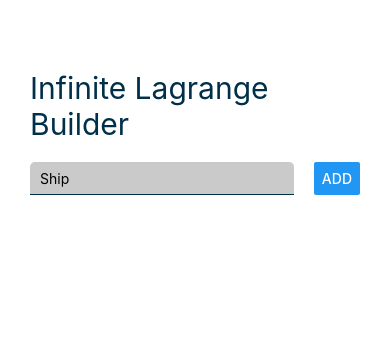
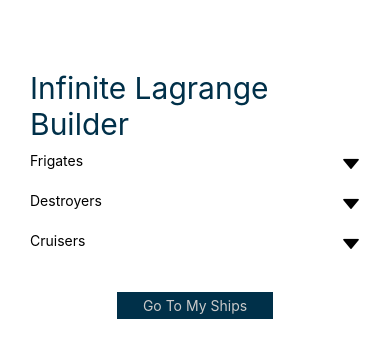
Before and after one commit to matiascorteze/infinite_lagrange_builder, a React Native app: screen / in a window 390 px wide. Shown: the top 358 px of the page. Built offline with nearby package versions, Linux system fonts and the light colour scheme.

Commit message:
Updated screens, added screen switching

```diff
--- a/App.js
+++ b/App.js
@@ -1,81 +1,91 @@
 import { useState } from 'react';
-import { StyleSheet, Text, TextInput, Button, View, FlatList, Modal } from 'react-native';
-import AddItem from './components/AddItem/AddItem';
-import Item from './components/Item/Item';
-import DeleteModal from './components/DeleteModal/DeleteModal';
+import { TouchableOpacity, View, Text } from 'react-native';
+import MainScreen from "./screens/MainScreen/MainScreen"
+import MyShipsScreen from './screens/MyShipsScreen/MyShipsScreen';
+import { StyleSheet } from "react-native";
 
 export default function App() {
-  const [textInput, setTextInput] = useState('')
-  const [itemList, setItemList] = useState([])
 
-  const [itemSelected, setItemSelected] = useState({})
-  const [modalVisible, setModalVisible] = useState(false)
+  const [currentPage, setCurrentPage] = useState(true)
+  const [pageName, setPageName] = useState("My Ships")
 
-  const handleChangeText = (text) => {
-    setTextInput(text)
-  }
+  const frigateList = [
+    {
+      value: "Ruby",
+      id: "01"
+    },
+    {
+      value: "Xeno Stinger",
+      id: "02"
+    },
+    {
+      value: "Mare Serenitatis",
+      id: "03"
+    },
+  ]
 
-  const handleOnPress = () => {
-    if (textInput == '' || textInput == ' ') {
-      setTextInput('')
+  const destroyerList = [
+    {
+      value: "Taurus",
+      id: "04"
+    },
+    {
+      value: "Eris I",
+      id: "05"
+    },
+    {
+      value: "Winger Hussar",
+      id: "06"
+    },
+  ]
+
+  const cruiserList = [
+    {
+      value: "Io",
+      id: "07"
+    },
+    {
+      value: "Chimera",
+      id: "08"
+    },
+    {
+      value: "Callisto",
+      id: "09"
+    },
+  ]
+
+  const handleSwitchScreen = () => {
+    if (currentPage == false) {
+      setCurrentPage(true)
+      setPageName("My Ships")
     } else {
-      setTextInput('')
-      setItemList([
-        ...itemList,
-        {
-          value: textInput,
-          id: Math.random().toString(),
-        },
-      ])
+      setCurrentPage(false)
+      setPageName("Home")
     }
   }
 
-  const handleOnDelete = (item) => () => {
-    setModalVisible(true)
-    setItemSelected(item)
-  }
+  return (
+    <View>
 
-  const handleConfirmDelete = () => {
-    const { id } = itemSelected
-    setItemList(itemList.filter(item => item.id !== id))
-    setModalVisible(false)
-    setItemSelected({})
-  }
-
-  return (
-    <View style={styles.container}>
-      <Text style={styles.headline}>
-        Infinite Lagrange Builder
-      </Text>
-      <AddItem
-        textInput={textInput}
-        handleOnPress={handleOnPress}
-        handleChangeText={handleChangeText}
-      />
-
-      <FlatList
-        data={itemList}
-        renderItem={({ item }) => <Item item={item} onPress={handleOnDelete(item)} />}
-        keyExtractor={item => item.id}
-      />
-
-      <DeleteModal
-        modalVisible={modalVisible}
-        itemSelected={itemSelected}
-        handleConfirmDelete={handleConfirmDelete}
-      />
-
+      {currentPage ? <MainScreen frigateList={frigateList} destroyerList={destroyerList} cruiserList={cruiserList} /> : <MyShipsScreen frigateList={frigateList} destroyerList={destroyerList} cruiserList={cruiserList} />}
+      <TouchableOpacity onPress={handleSwitchScreen} style={styles.switchButton}>
+        <Text style={styles.switchButtonTitle}>Go To {pageName}</Text>
+      </TouchableOpacity>
     </View>
   );
 }
 
 const styles = StyleSheet.create({
-  container: {
-    padding: 30,
-    paddingTop: 70,
+  switchButton: {
+    alignSelf: "center",
+    backgroundColor: '#003049',
+    width: "40%",
+    paddingVertical: 5,
+    paddingHorizontal: 10,
+    color: "#cacaca"
   },
-  headline: {
-    fontSize: 30,
-    color: '#003049'
+  switchButtonTitle: {
+    color: "#cacaca",
+    textAlign: "center"
   }
-});
+})
--- a/components/DeleteModal/DeleteModal.js
+++ /dev/null
@@ -1,30 +0,0 @@
-import React from "react";
-import { Text, Button, View, Modal } from "react-native";
-import styles from "../DeleteModal/styles";
-
-
-function DeleteModal({ modalVisible, itemSelected, handleConfirmDelete }) {
-
-  return (
-    <Modal
-      animationType='slide'
-      visible={modalVisible}
-      presentationStyle= 'overFullScreen'
-      >
-      <View style={styles.container}>
-        <View>
-          <Text style={styles.textBody}>Are you sure you want to delete: {itemSelected.value}?</Text>
-        </View>
-        <View>
-          <Button
-            onPress={handleConfirmDelete}
-            title="CONFIRMAR"
-          />
-        </View>
-      </View>
-    </Modal>
-
-  )
-}
-
-export default DeleteModal
--- a/components/DeleteModal/styles.js
+++ /dev/null
@@ -1,18 +0,0 @@
-import { StyleSheet } from "react-native";
-
-const styles = StyleSheet.create({
-  container: {
-    backgroundColor: '#FCBF49',
-    flex: 1,
-    flexDirection: 'column',
-    justifyContent: 'space-between'
-  },
-  textBody: {
-    fontSize: 20,
-    padding: 20,
-    paddingTop: 160,
-    color: '#003049'
-  }
-})
-
-export default styles
--- /dev/null
+++ b/components/FoldList/FoldList.js
@@ -0,0 +1,42 @@
+import { AntDesign } from '@expo/vector-icons';
+import { useState } from 'react';
+import styles from "./styles";
+import { Text, View, FlatList } from "react-native";
+import Item from "../Item/Item";
+
+function FoldList({data, name}) {
+
+  const [isVisible, setIsVisible] = useState(false)
+
+  const handleVisible = () => {
+    if (isVisible == true) {
+      setIsVisible(false)
+    } else {
+      setIsVisible(true)
+    }
+  }
+
+  return (
+
+    <View style={styles.foldContainer}>
+      <View style={styles.header}>
+        <Text>
+          {name}
+        </Text>
+        <AntDesign name="caretdown" size={18} color="black" onPress={handleVisible}/>
+      </View>
+      {isVisible ? (
+        <View>
+        <FlatList
+          data={data}
+          renderItem={({ item }) => <Item item={item} />}
+          keyExtractor={item => item.id}
+        />
+      </View>
+      ) : null}
+
+    </View>
+  )
+}
+
+export default FoldList
--- /dev/null
+++ b/components/FoldList/styles.js
@@ -0,0 +1,13 @@
+import { StyleSheet } from "react-native";
+
+const styles = StyleSheet.create({
+  header: {
+    flexDirection: "row",
+    justifyContent: "space-between"
+  },
+  foldContainer: {
+    marginVertical: 10,
+  }
+})
+
+export default styles
--- /dev/null
+++ b/components/FullList/FullList.js
@@ -0,0 +1,22 @@
+import styles from "./styles";
+import { View, FlatList } from "react-native";
+import Item from "../Item/Item";
+
+function FullList({data}) {
+
+  return (
+
+    <View style={styles.foldContainer}>
+        <View>
+        <FlatList
+          data={data}
+          renderItem={({ item }) => <Item item={item} />}
+          keyExtractor={item => item.id}
+        />
+      </View>
+
+    </View>
+  )
+}
+
+export default FullList
--- a/components/Item/Item.js
+++ b/components/Item/Item.js
@@ -1,8 +1,8 @@
 import {useState} from "react";
-import styles from "../Item/styles";
-import { Text, Button, View, TouchableOpacity } from "react-native";
+import styles from "./styles";
+import { Text, View, TouchableOpacity } from "react-native";
 
-function Item({ item, onPress }) {
+function Item({ item }) {
 
   const [available, setAvailable] = useState(false)
 
@@ -23,13 +23,9 @@
             style={available ? styles.available : styles.notAvailable}
             onPress={handleAvailable}
           />
-          <TouchableOpacity
-            onPress={() => onPress()}
-            style={styles.deleteButton}>
-            <Text style={styles.buttonText}>X</Text>
-          </TouchableOpacity>
         </View>
       </View>
+
     </View>
   )
 }
--- /dev/null
+++ b/screens/MainScreen/MainScreen.js
@@ -0,0 +1,32 @@
+import { Text, View } from "react-native";
+import styles from "./styles";
+import FoldList from "../../components/FoldList/FoldList";
+
+function MainScreen({ frigateList, destroyerList, cruiserList }) {
+
+  return (
+    <View style={styles.container}>
+      <Text style={styles.headline}>
+        Infinite Lagrange Builder
+      </Text>
+
+      <FoldList
+        name={"Frigates"}
+        data={frigateList}
+      />
+
+      <FoldList
+        name={"Destroyers"}
+        data={destroyerList}
+      />
+
+      <FoldList
+        name={"Cruisers"}
+        data={cruiserList}
+      />
+
+    </View>
+  )
+}
+
+export default MainScreen
--- /dev/null
+++ b/screens/MainScreen/styles.js
@@ -0,0 +1,14 @@
+import { StyleSheet } from "react-native";
+
+const styles = StyleSheet.create({
+  container: {
+    padding: 30,
+    paddingTop: 70,
+  },
+  headline: {
+    fontSize: 30,
+    color: '#003049'
+  }
+});
+
+export default styles
--- /dev/null
+++ b/screens/MyShipsScreen/MyShipsScreen.js
@@ -0,0 +1,22 @@
+import { Text, View } from "react-native";
+import styles from "./styles";
+import FullList from "../../components/FullList/FullList";
+
+function MyShipsScreen({ frigateList, destroyerList, cruiserList }) {
+
+  const fullList = [...frigateList, ...destroyerList, ...cruiserList]
+
+  return (
+    <View style={styles.container}>
+      <Text style={styles.headline}>
+        My Ships
+      </Text>
+
+      <FullList
+        data={fullList}
+      />
+    </View>
+  )
+}
+
+export default MyShipsScreen
--- /dev/null
+++ b/screens/MyShipsScreen/styles.js
@@ -0,0 +1,14 @@
+import { StyleSheet } from "react-native";
+
+const styles = StyleSheet.create({
+  container: {
+    padding: 30,
+    paddingTop: 70,
+  },
+  headline: {
+    fontSize: 30,
+    color: '#003049'
+  }
+});
+
+export default styles
```
Also changed, not shown: components/FullList/styles.js (added).
